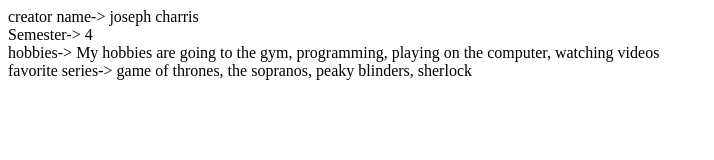
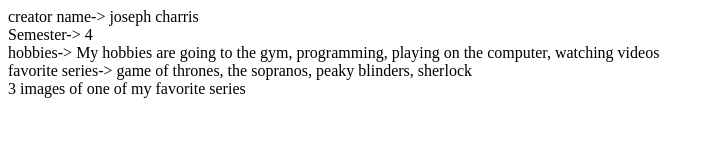
Before and after one commit to jcharris37/git-github-Netlife, a plain HTML site: page index.html in a window 1280 px wide. Shown: the whole page, without its empty margins (0-714 px from the left). Drawn offline with Linux system fonts and the light colour scheme.

Commit message:
add three images from my fevorite series

```diff
--- a/index.html
+++ b/index.html
@@ -10,7 +10,7 @@
     <div>Semester-> 4</div>
     <div>hobbies-> My hobbies are going to the gym, programming, playing on the computer, watching videos</div>
     <div>favorite series-> game of thrones, the sopranos, peaky blinders, sherlock</div>
-
+    <div>3 images of one of my favorite series</div>
 
 
 </body>
```
